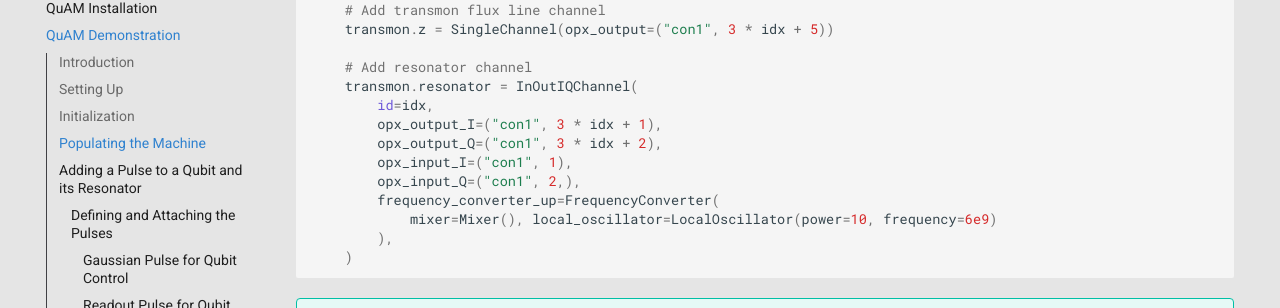
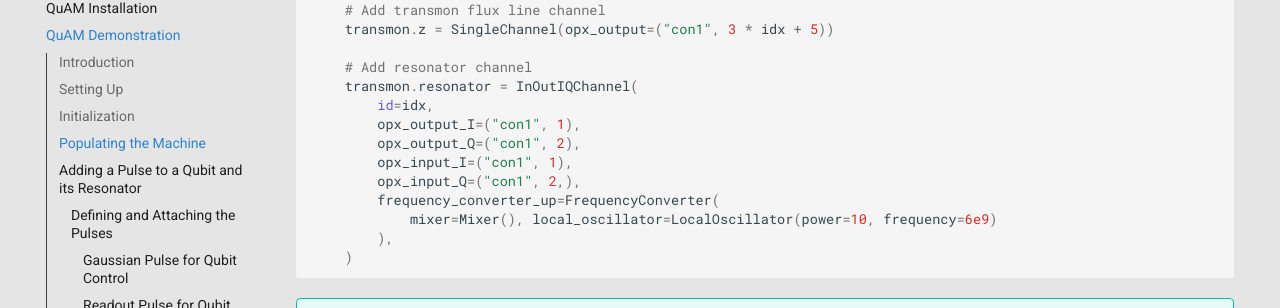
Before and after one commit to qua-platform/quam, an MkDocs documentation site: the page built from docs/demonstration.md, in a window 1280 px wide and 900 px high, scrolled down 1354 px. Shown: the part 145-453 px from the top of the window. Built offline with MkDocs 1.6.1 and Material for MkDocs 9.7.7, drawn with Linux system fonts in a browser that asks for light colours.

Commit message:
docs: fix resonator demo code

```diff
--- a/docs/demonstration.md
+++ b/docs/demonstration.md
@@ -63,8 +63,8 @@ for idx in range(num_qubits):
     # Add resonator channel
     transmon.resonator = InOutIQChannel(
         id=idx,
-        opx_output_I=("con1", 3 * idx + 1),
-        opx_output_Q=("con1", 3 * idx + 2),
+        opx_output_I=("con1", 1),
+        opx_output_Q=("con1", 2),
         opx_input_I=("con1", 1),
         opx_input_Q=("con1", 2,),
         frequency_converter_up=FrequencyConverter(
```
